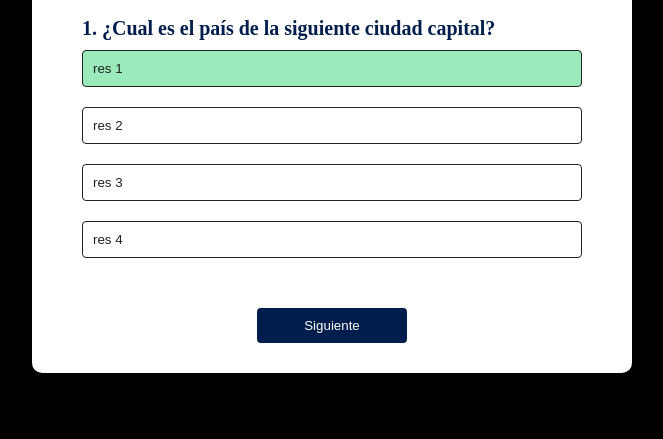
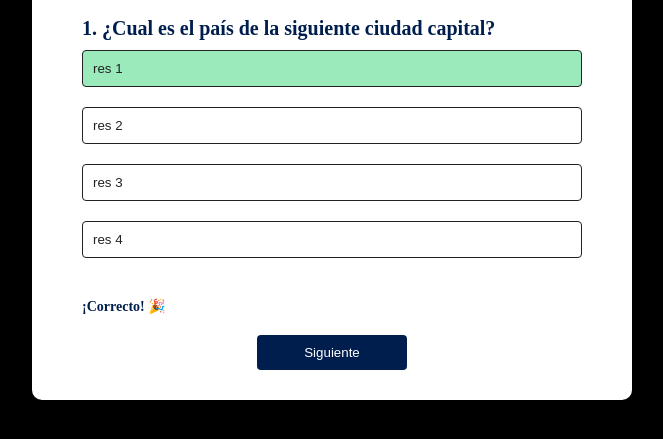
Before and after one commit to Yulien123/BanderasEnTuCorazon, a website: page public/index.html in a window 1280 px wide. Both pictures are taken after a click on the button "res 1". Shown: the part 201-640 px from the top of the page, without its empty margins (308-971 px from the left). Drawn offline with Linux system fonts and the light colour scheme.

Commit message:
Commit 9 - US3 Mejoras
Mejoras en la función de selección de respuestas, muestra una aviso de correcto o incorrecto y en el caso de ser incorrecto muestra la opción correcta y la resalta.

```diff
--- a/public/index.html
+++ b/public/index.html
@@ -14,6 +14,7 @@
             <h2 id="pregunta">Preguntas</h2>
             <div id="respuestas-buttons"></div>
         </div>
+        <p id="aviso"></p>
         <button id="siguiente-btn"></button>
     </div>
 </body>
--- a/public/script.js
+++ b/public/script.js
@@ -24,33 +24,40 @@ const URL_CONTINENTES = "https://restcountries.com/v3.1/all?fields=name,continen
 
 // Arreglo de preguntas y respuestas
 const preguntas = [
-    { pregunta: "¿Cual es el país de la siguiente ciudad capital?",
+    {
+        pregunta: "¿Cual es el país de la siguiente ciudad capital?",
         respuestas: [
             { respuesta: "res 1", correcta: true }, // Respuesta correctaa
             { respuesta: "res 2", correcta: false },
             { respuesta: "res 3", correcta: false },
             { respuesta: "res 4", correcta: false }
-    ]},
-    { pregunta: "¿El país xx esta representado por la siguiente bandera?",
+        ]
+    },
+    {
+        pregunta: "¿El país xx esta representado por la siguiente bandera?",
         respuestas: [
             { respuesta: "res 1", correcta: false },
             { respuesta: "res 2", correcta: true }, // Respuesta correctaa
             { respuesta: "res 3", correcta: false },
             { respuesta: "res 4", correcta: false }
-    ]},
-    { pregunta: "¿Cuantos países limítrofes tiene el siguiente país?",
+        ]
+    },
+    {
+        pregunta: "¿Cuantos países limítrofes tiene el siguiente país?",
         respuestas: [
             { respuesta: "res 1", correcta: false },
             { respuesta: "res 2", correcta: true }, // Respuesta correctaa
             { respuesta: "res 3", correcta: false },
             { respuesta: "res 4", correcta: false }
-    ]}
+        ]
+    }
 ]
 
 // Elementos del DOM
 const preguntaElement = document.getElementById("pregunta") // Elemento que muestra la pregunta actual
 const respuestaButtons = document.getElementById("respuestas-buttons") // Contenedor de botones de respuestas
 const siguienteButton = document.getElementById("siguiente-btn") // Elemento del botón "Siguiente"
+const avisoElement = document.getElementById("aviso");
 
 // Variables para el cuestionario
 let preguntaActualIndex = 0 // índice de la pregunta actual
@@ -90,18 +97,30 @@ function crearBotonRespuesta(respuesta) {
 
 // Funcion para manejar la selección de respuesta
 function seleccionarRespuesta(e) {
-    console.log('---Respuesta seleccionada---')
+    console.log('---Respuesta seleccionada---');
     const botonSeleccionado = e.target; // Obtener el botón que fue clickeado
-    console.log('la respuesta es: ', botonSeleccionado.dataset.correcta); // Mostrar en consola si la respuesta es true o false
-    botonSeleccionado.classList.add(botonSeleccionado.dataset.correcta === 'true' ? 'correcta' : 'incorrecta') // Agrega la clase correcta o incorrecta al botón
+    console.log('La respuesta es: ', botonSeleccionado.dataset.correcta); // Mostrar en consola si la respuesta es correcta o no
 
-    // Deshabilitar todos los botones una vez que el usuario ha seleccionado una opción.
-    // Convierte los elementos hijos del respuestaButtons en un arreglo y los recorre para deshabilitar cada botón.
+    // muestra el aviso de respuesta correcta o incorrecta
+    if (botonSeleccionado.dataset.correcta === 'true') {
+        botonSeleccionado.classList.add("correcta"); // Agregar clase correcta solo si la respuesta es correcta
+        avisoElement.innerHTML = "¡Correcto! 🎉";
+    } else {
+        botonSeleccionado.classList.add("incorrecta"); // Agregar clase incorrecta solo si la respuesta es incorrecta
+        const respuestaCorrecta = preguntas[preguntaActualIndex].respuestas.find(r => r.correcta); // Buscar la respuesta correcta
+        avisoElement.innerHTML = `Incorrecto ❌. La respuesta correcta era: ${respuestaCorrecta.respuesta}`;
+
+        // Resaltar el botón de la respuesta correcta en verde
         Array.from(respuestaButtons.children).forEach(boton => {
-        boton.disabled = true // Deshabilitar los botones no seleccionados
-    })
-    siguienteButton.style.display = "block"; // Mostrar el botón "Siguiente" después de seleccionar una respuesta
+            if (boton.innerHTML === respuestaCorrecta.respuesta) {
+                boton.classList.add("correcta"); // Agregar clase correcta al botón de la respuesta correcta
             }
+            boton.disabled = true; // Deshabilitar los botones no seleccionados
+        });
+    }
+    siguienteButton.style.display = "block"; // Mostrar el botón "Siguiente"
+}
+
 
 // Funcion para limpiar respuestas anteriores y ocultar el btn siguiente
 function reiniciar() {
--- a/public/style.css
+++ b/public/style.css
@@ -29,6 +29,13 @@ body {
     color: #001e4d;
     font-weight: 600;
 }
+#aviso{
+    font-size: 14px;
+    color: #001e4d;
+    font-weight: 600;
+    margin: 10px 0;
+    padding-left: 20px;
+}
 .btn {
     background: #fff;
     color: #222;
@@ -46,6 +53,7 @@ body {
     cursor: not-allowed; /* Cambia el cursor para indicar que está bloqueado */
     position: relative;
 }
+
 #siguiente-btn {
     background: #001e4d;
     color: #fff;
```
Lines whose indentation alone changed are shown as unchanged.
